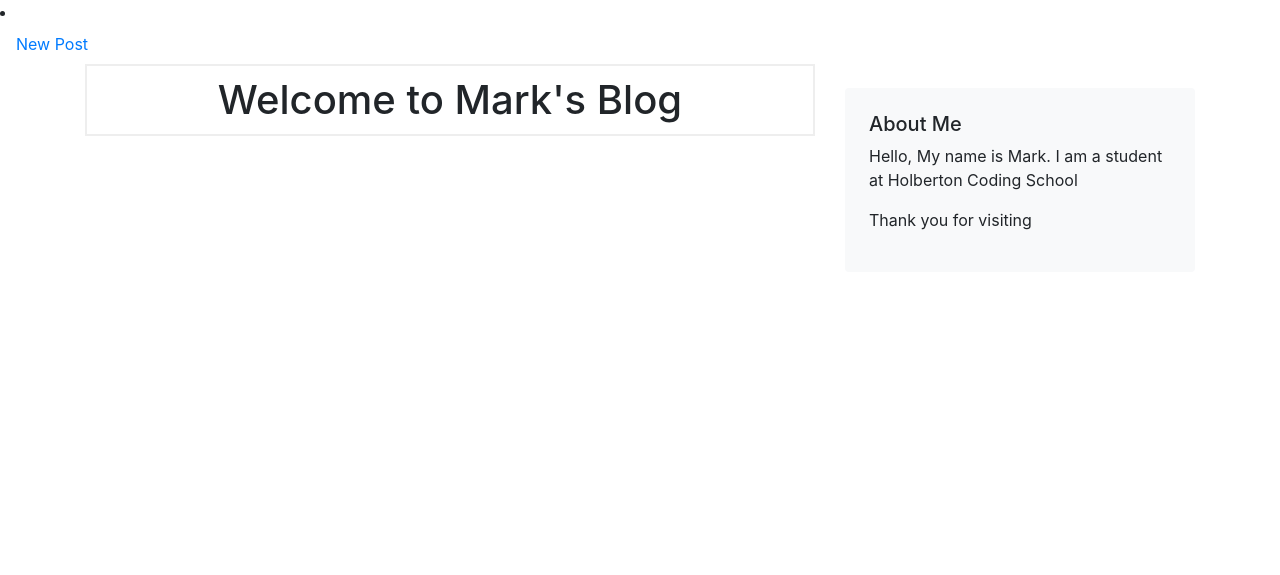
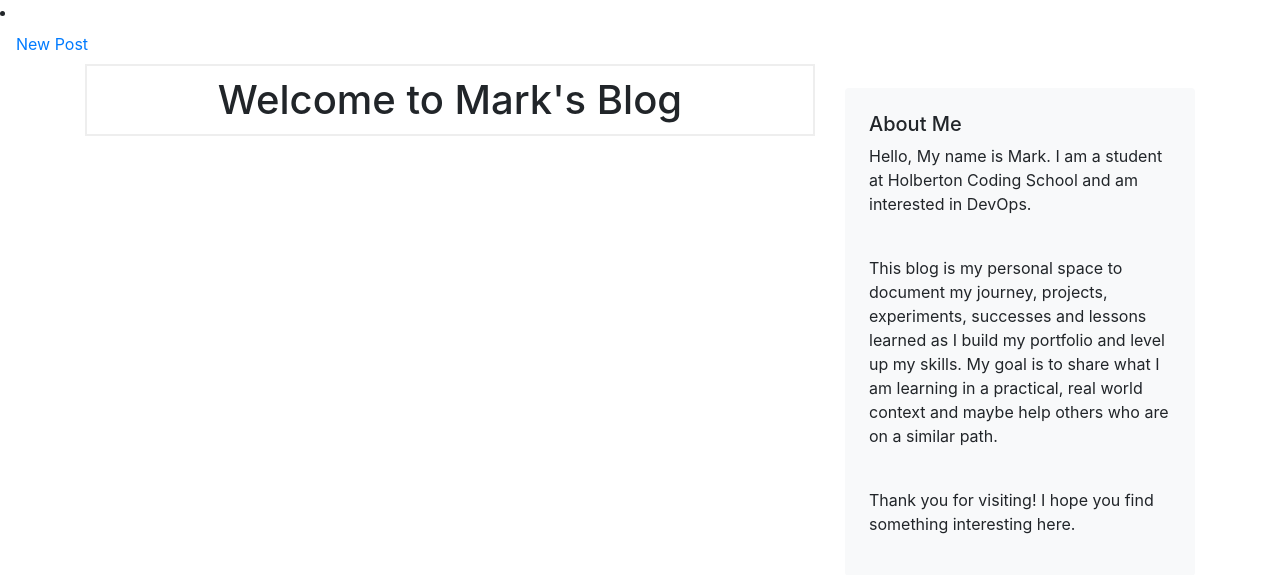
Before and after one commit to markjoehayes/MyBlog, a Python web app: template templates/index.html in a window 1280 px wide. Shown: the part 56-631 px from the top of the page. Run offline with Jinja, Linux system fonts and the light colour scheme; the template is opened without the code that fills it, so the values that code supplies are empty; some libraries are stand-ins or nearby versions.

Commit message:
about me

```diff
--- a/templates/index.html
+++ b/templates/index.html
@@ -22,8 +22,11 @@
     <div class="col-md-4">
         <div class="bg-light p-4 rounded mt-4">
             <h5>About Me</h5>
-            <p>Hello, My name is  Mark. I am a student at Holberton Coding School</p>
-            <p>Thank you for visiting</p>
+            <p>Hello, My name is  Mark. I am a student at Holberton Coding School and am interested in DevOps.</p>
+	    <br>
+	    <p>This blog is my personal space to document my journey, projects, experiments, successes and lessons learned as I build my portfolio and level up my skills. My goal is to share what I am learning in a practical, real world context and maybe help others who are on a similar path.</p>
+	    <br>
+            <p>Thank you for visiting! I hope you find something interesting here.</p>
         </div>
     </div>
 </div>
--- /dev/null
+++ b/wsgi.py
@@ -0,0 +1,4 @@
+from app import app  # imports your Flask app from app.py
+
+if __name__ == "__main__":
+    app.run()
```
